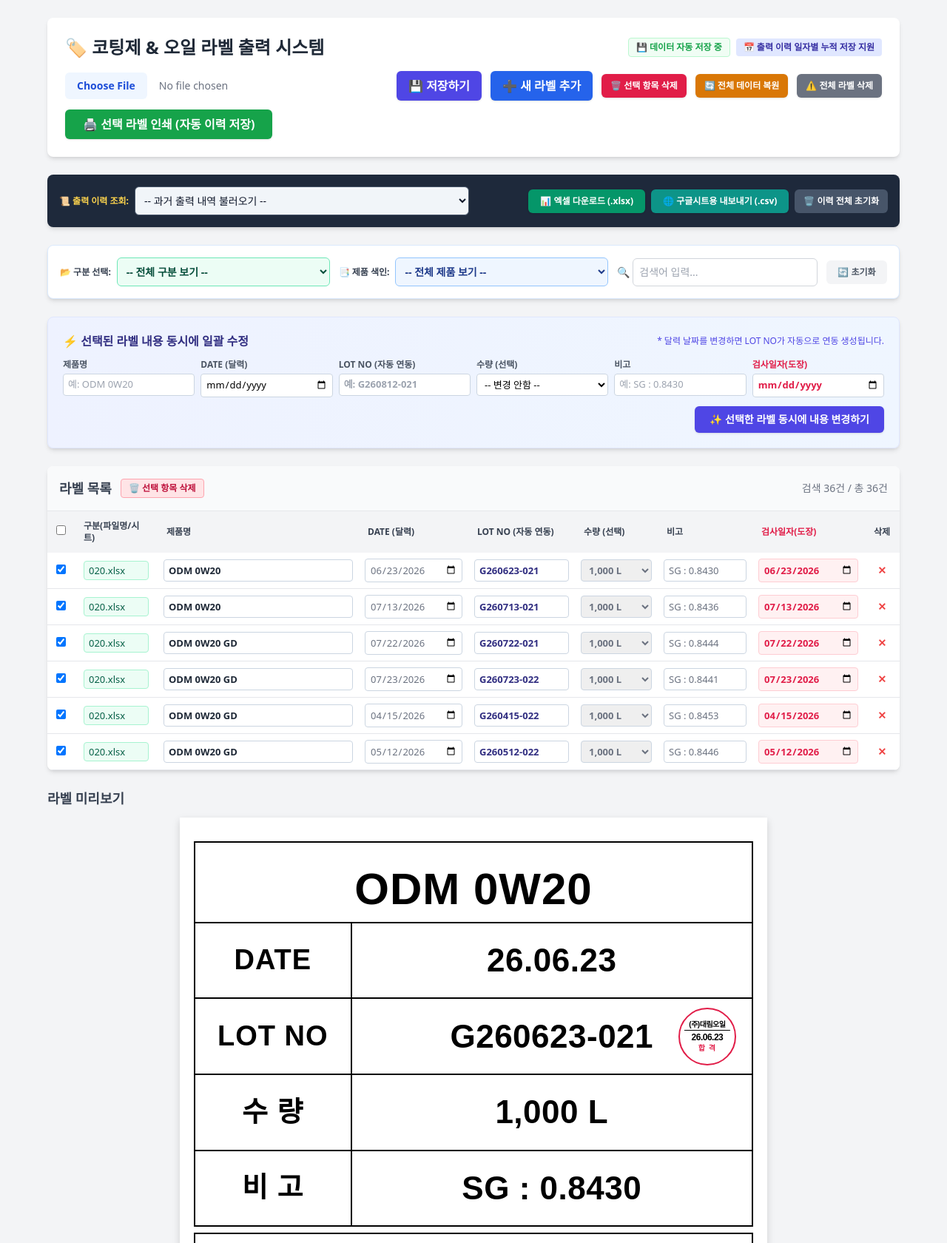
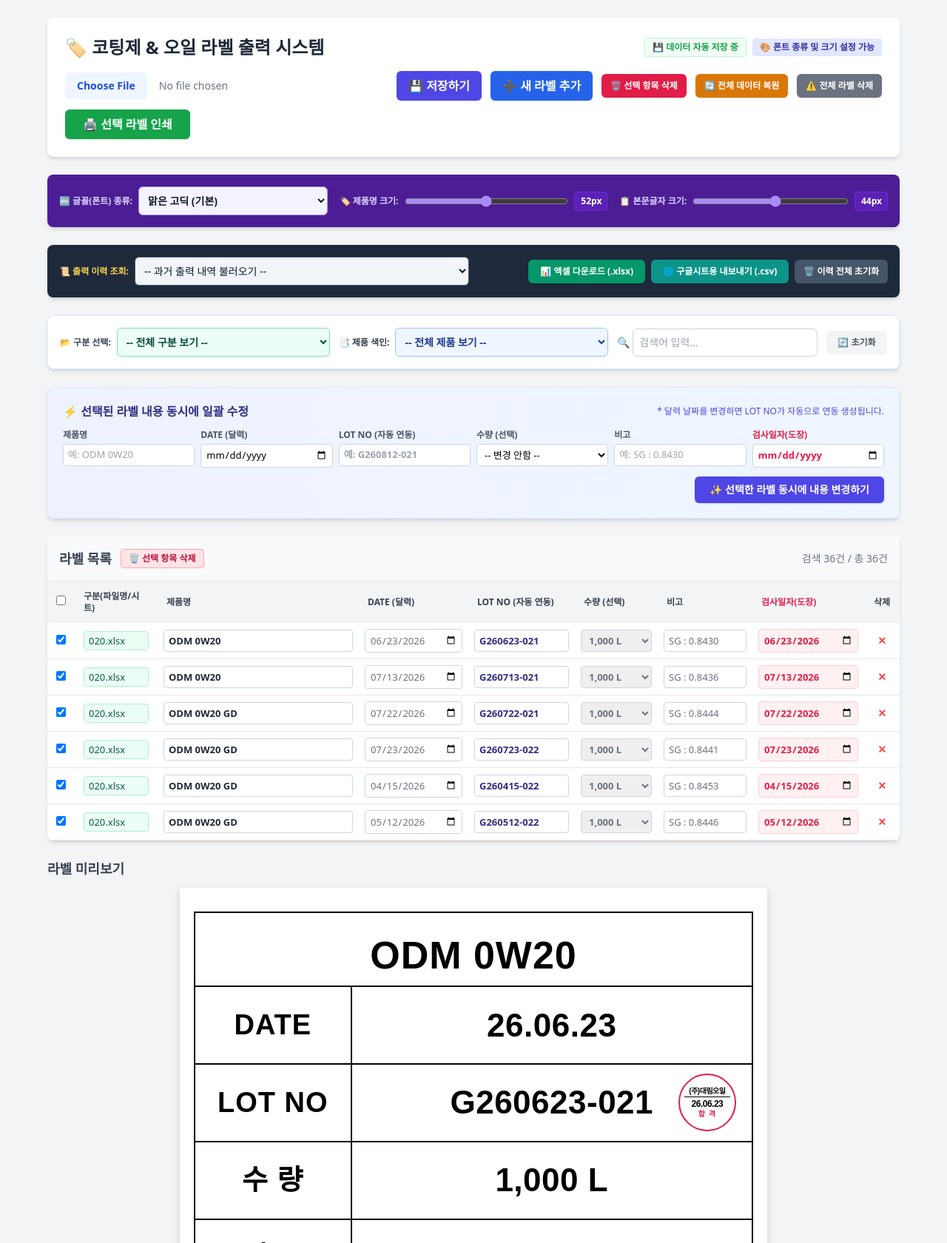
Before and after one commit to ykyyyky55-cmd/label_print_ver0.1, a plain HTML site: page index.html in a window 1280 px wide. Shown: the top 1680 px of the page at 74% size. Drawn offline with nearby package versions, Linux system fonts and the light colour scheme.

Commit message:
Update index.html

```diff
--- a/index.html
+++ b/index.html
@@ -6,6 +6,9 @@
     <title>코팅제 & 오일 라벨 출력 시스템 (Formtec 3120)</title>
     <script src="https://cdn.tailwindcss.com"></script>
     <script src="https://cdnjs.cloudflare.com/ajax/libs/xlsx/0.18.5/xlsx.full.min.js"></script>
+
+    <!-- 외부 웹폰트 지원 -->
+    <link href="https://fonts.googleapis.com/css2?family=Nanum+Gothic:wght@400;700;800&family=Noto+Sans+KR:wght@400;700;900&display=swap" rel="stylesheet">
 
     <style>
         @page {
@@ -52,7 +55,7 @@
             box-sizing: border-box;
             display: flex;
             flex-direction: column;
-            font-family: '맑은 고딕', 'Malgun Gothic', Arial, sans-serif;
+            font-family: '맑은 고딕', 'Malgun Gothic', sans-serif;
             position: relative;
         }
 
@@ -77,9 +80,10 @@
             }
         }
 
+        /* 상단 제품명 */
         .label-title {
             text-align: center;
-            font-size: 60px;
+            font-size: 52px;
             font-weight: 800;
             padding: 18px 10px;
             border-bottom: 2px solid #000;
@@ -90,6 +94,7 @@
             color: #000;
         }
 
+        /* 본문 표 */
         .label-table {
             width: 100%;
             height: 100%;
@@ -211,7 +216,7 @@
                 <h1 class="text-2xl font-bold text-gray-800">🏷️ 코팅제 & 오일 라벨 출력 시스템</h1>
                 <div class="flex items-center gap-2">
                     <span id="save-status" class="text-xs text-green-600 font-semibold bg-green-50 px-2.5 py-1 rounded border border-green-200">💾 데이터 자동 저장 중</span>
-                    <span class="bg-indigo-100 text-indigo-800 text-xs font-semibold px-2.5 py-1 rounded">📅 출력 이력 일자별 누적 저장 지원</span>
+                    <span class="bg-indigo-100 text-indigo-800 text-xs font-semibold px-2.5 py-1 rounded">🎨 폰트 종류 및 크기 설정 가능</span>
                 </div>
             </div>
             <div class="flex items-center gap-3 flex-wrap">
@@ -232,8 +237,35 @@
                     ⚠️ 전체 라벨 삭제
                 </button>
                 <button onclick="printLabels()" class="bg-green-600 hover:bg-green-700 text-white font-bold py-2 px-6 rounded-md shadow flex items-center gap-2 whitespace-nowrap">
-                    🖨️ 선택 라벨 인쇄 (자동 이력 저장)
+                    🖨️ 선택 라벨 인쇄
                 </button>
+            </div>
+        </div>
+
+        <!-- 🎨 라벨 폰트 스타일 및 크기 설정 바 -->
+        <div class="bg-violet-900 text-white p-4 rounded-lg shadow-md mb-6 grid grid-cols-1 md:grid-cols-12 gap-4 items-center">
+            <div class="md:col-span-4 flex items-center gap-2">
+                <span class="text-xs font-bold text-violet-200 whitespace-nowrap">🔤 글꼴(폰트) 종류:</span>
+                <select id="font-family-select" onchange="updateFontStyle()" class="w-full p-2 border border-violet-400 rounded-md text-sm font-bold text-slate-900 bg-violet-50 focus:outline-none">
+                    <option value="'맑은 고딕', 'Malgun Gothic', sans-serif">맑은 고딕 (기본)</option>
+                    <option value="'나눔고딕', 'Nanum Gothic', sans-serif">나눔고딕 (Nanum Gothic)</option>
+                    <option value="'Noto Sans KR', sans-serif">노토 산스 (Noto Sans KR)</option>
+                    <option value="'돋움', Dotum, sans-serif">돋움 (Dotum)</option>
+                    <option value="'굴림', Gulim, sans-serif">굴림 (Gulim)</option>
+                    <option value="'Arial', sans-serif">Arial</option>
+                </select>
+            </div>
+
+            <div class="md:col-span-4 flex items-center gap-2">
+                <span class="text-xs font-bold text-violet-200 whitespace-nowrap">🏷️ 제품명 크기:</span>
+                <input type="range" id="title-size-slider" min="36" max="68" value="52" oninput="updateFontSizeUI()" class="w-full cursor-pointer accent-violet-400">
+                <span id="title-size-val" class="text-xs font-bold bg-violet-800 px-2 py-1 rounded border border-violet-700 min-w-[45px] text-center">52px</span>
+            </div>
+
+            <div class="md:col-span-4 flex items-center gap-2">
+                <span class="text-xs font-bold text-violet-200 whitespace-nowrap">📋 본문글자 크기:</span>
+                <input type="range" id="body-size-slider" min="28" max="58" value="44" oninput="updateFontSizeUI()" class="w-full cursor-pointer accent-violet-400">
+                <span id="body-size-val" class="text-xs font-bold bg-violet-800 px-2 py-1 rounded border border-violet-700 min-w-[45px] text-center">44px</span>
             </div>
         </div>
 
@@ -436,15 +468,45 @@
         let selectedIndexProduct = '';
         const QTY_OPTIONS = ['1,000 L', '900 L', '800 L', '700 L', '600 L', '500 L', '400 L', '300 L', '200 L', '100 L'];
 
-        const STORAGE_KEY = 'LABEL_APP_SAVED_DATA_V12';
-        const HISTORY_KEY = 'LABEL_APP_PRINT_HISTORY_V12';
-        const INDEX_STORAGE_KEY = 'LABEL_APP_SAVED_INDEX_V12';
-        const CAT_STORAGE_KEY = 'LABEL_APP_SAVED_CATS_V12';
+        const STORAGE_KEY = 'LABEL_APP_SAVED_DATA_V13';
+        const HISTORY_KEY = 'LABEL_APP_PRINT_HISTORY_V13';
+        const INDEX_STORAGE_KEY = 'LABEL_APP_SAVED_INDEX_V13';
+        const CAT_STORAGE_KEY = 'LABEL_APP_SAVED_CATS_V13';
 
         window.addEventListener('DOMContentLoaded', () => {
             loadSavedData();
             updateHistoryDropdown();
+            updateFontStyle();
         });
+
+        // 🎨 폰트 및 크기 실시간 업데이트 함수
+        function updateFontStyle() {
+            const fontFamily = document.getElementById('font-family-select').value;
+            const titleSize = document.getElementById('title-size-slider').value + 'px';
+            const bodySize = document.getElementById('body-size-slider').value + 'px';
+            const thSize = (parseInt(document.getElementById('body-size-slider').value) - 6) + 'px';
+
+            document.querySelectorAll('.label-card').forEach(card => {
+                card.style.fontFamily = fontFamily;
+            });
+            document.querySelectorAll('.label-title').forEach(el => {
+                el.style.fontSize = titleSize;
+            });
+            document.querySelectorAll('.label-table th').forEach(el => {
+                el.style.fontSize = thSize;
+            });
+            document.querySelectorAll('.label-table td').forEach(el => {
+                el.style.fontSize = bodySize;
+            });
+        }
+
+        function updateFontSizeUI() {
+            const titleVal = document.getElementById('title-size-slider').value;
+            const bodyVal = document.getElementById('body-size-slider').value;
+            document.getElementById('title-size-val').innerText = titleVal + 'px';
+            document.getElementById('body-size-val').innerText = bodyVal + 'px';
+            updateFontStyle();
+        }
 
         function generateLotFromDate(isoDateStr, oldLotNo = '') {
             if (!isoDateStr) return oldLotNo;
@@ -551,7 +613,6 @@
             }
         }
 
-        // 📜 출력 이력 일자별 누적 저장 함수
         function savePrintHistory(printedItems) {
             try {
                 let history = JSON.parse(localStorage.getItem(HISTORY_KEY) || '[]');
@@ -569,7 +630,7 @@
                     items: JSON.parse(JSON.stringify(printedItems))
                 };
 
-                history.unshift(record); // 최신 출력이 위에 오도록 추가
+                history.unshift(record);
                 localStorage.setItem(HISTORY_KEY, JSON.stringify(history));
                 updateHistoryDropdown();
             } catch (e) {
@@ -622,7 +683,6 @@
             }
         }
 
-        // 📊 엑셀 (.xlsx) 내보내기
         function exportToExcel() {
             const itemsToExport = getFilteredLabels();
             if (itemsToExport.length === 0) {
@@ -649,7 +709,6 @@
             XLSX.writeFile(workbook, fileName);
         }
 
-        // 🌐 구글 시트 전용 CSV 내보내기
         function exportToGoogleSheetCSV() {
             const itemsToExport = getFilteredLabels();
             if (itemsToExport.length === 0) {
@@ -890,7 +949,7 @@
                     alert('선택한 파일에서 라벨 규격 항목을 찾지 못했습니다.');
                 }
             };
-            reader.readAsArrayBuffer(file);
+            reader.readAsBuffer(file);
         });
 
         function getVal(data, r, c) {
@@ -1169,6 +1228,9 @@
 
                 printArea.appendChild(pageDiv);
             }
+
+            // 미리보기 업데이트 후 폰트 및 글자 크기 적용
+            updateFontStyle();
         }
 
         function printLabels() {
@@ -1180,7 +1242,6 @@
                 return;
             }
 
-            // 💡 인쇄 직전 현재 선택 인쇄 내역을 일자별 자동 저장
             savePrintHistory(selectedItems);
 
             updatePreview(true);
```
